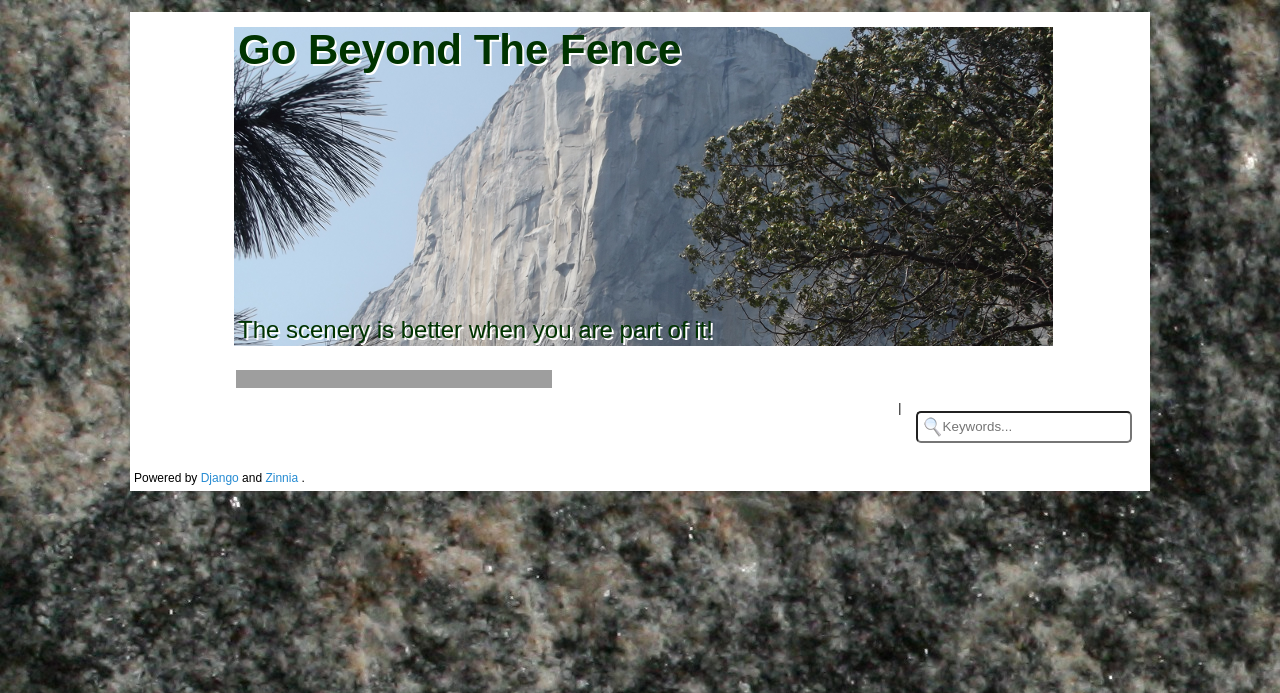
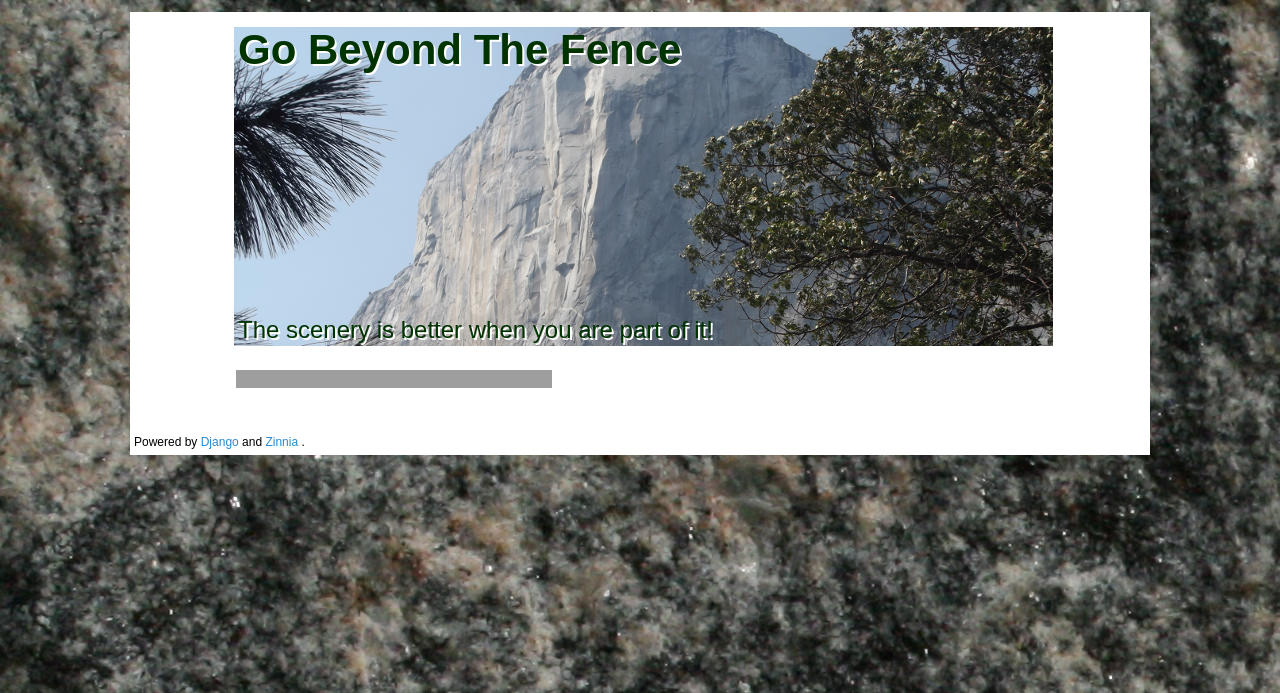
Before and after one commit to Tanner272003/Blog, a Django app: page /about/ in a window 1280 px wide. Shown: the top 693 px of the page. Run offline with Django 3.2, Linux system fonts and the light colour scheme; parts of the project's set-up code (start-up, migrations or seed data) failed here and were passed over; grey boxes are pictures that could not be loaded.

Commit message:
editing about page

```diff
--- a/web/mysite/templates/about.html
+++ b/web/mysite/templates/about.html
@@ -38,21 +38,14 @@
 		 <iframe src="http://free.timeanddate.com/clock/i51ygruk/n23/tt0" frameborder="0" width="316" height="18"></iframe>
         <nav>
           <ul class="top-navigation">
-
-            <li>
+		  <li>
+			<link rel="shortcut icon" href="{% static "zinnia/theme/img/favicon.ico" %}" />
 			<link rel="home" href="{% url "zinnia:entry_archive_index" %}" />
 
             </li>
 
 
 
-			<li>
-			<form  method="get" action="{% url 'zinnia:entry_search' %}">
-          <p>
-            <input type="text" name="pattern" placeholder="{% trans "Keywords..." %}" {% if pattern %}value="{{ pattern }}"{% endif %} />
-            <input type="submit" class="submitbutton" value="OK" />
-          </p>
-        </form>
 		</li>
           </ul>
         </nav>
```
